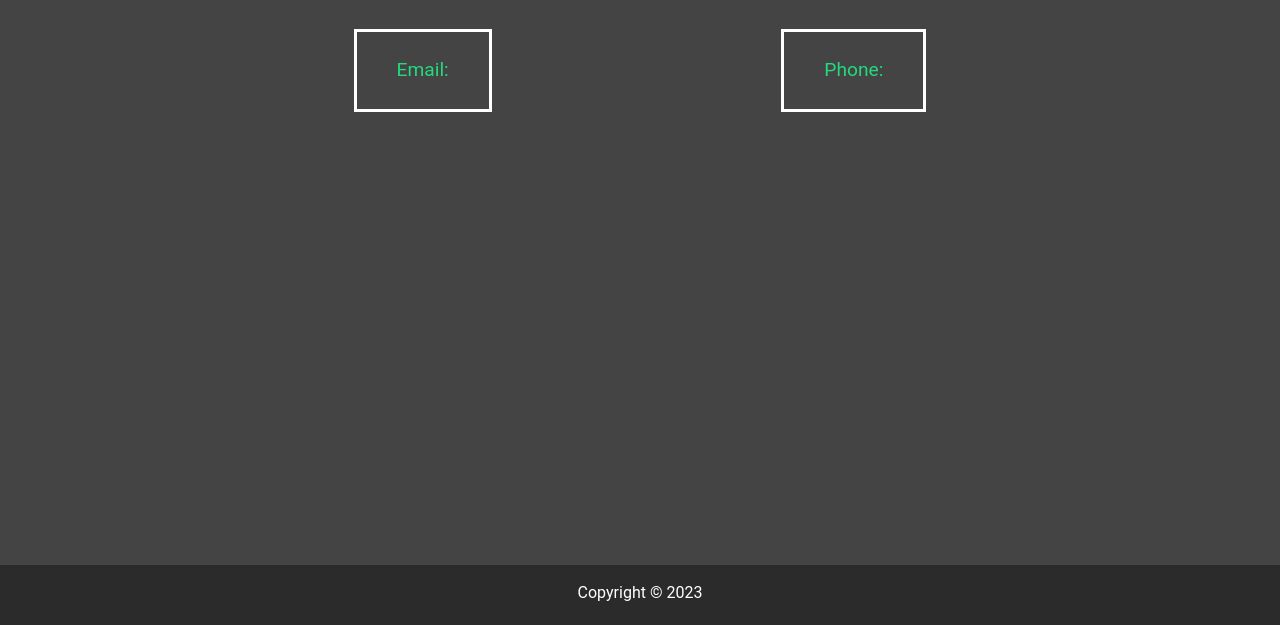
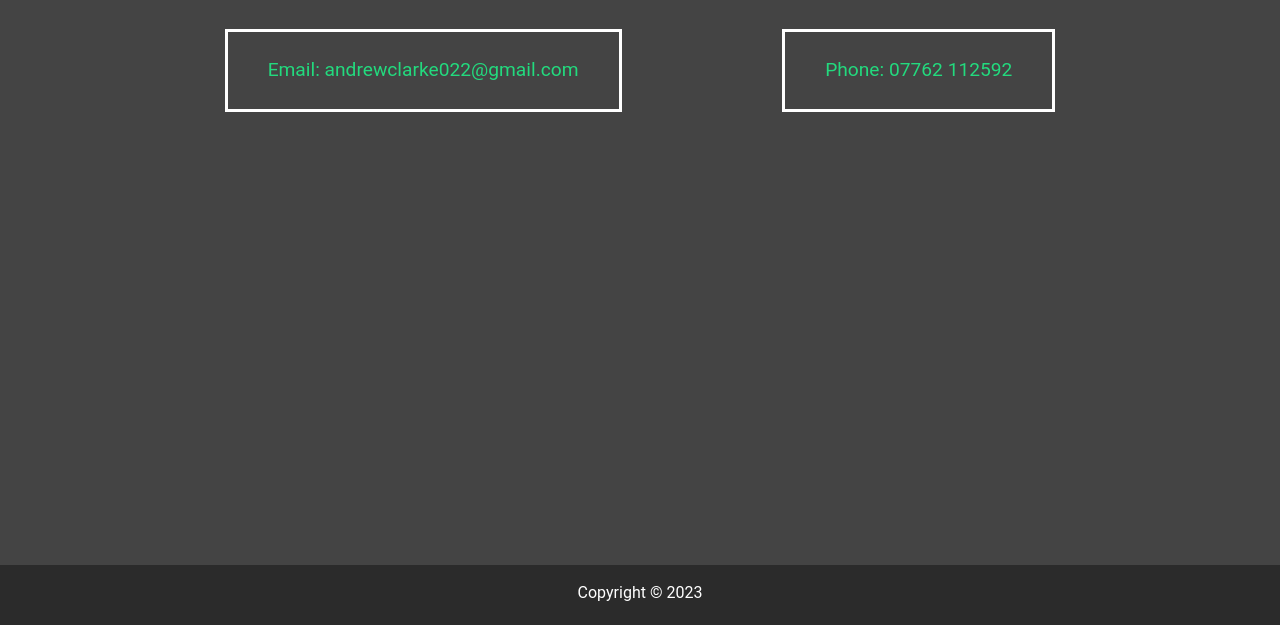
Before and after one commit to Barabbus/MyPortfolio, a website: page dist/contact.html in a window 1280 px wide. Shown: the part 175-800 px from the top of the page. Drawn offline with Linux system fonts and the light colour scheme.

Commit message:
Update contact.html

```diff
--- a/dist/contact.html
+++ b/dist/contact.html
@@ -54,10 +54,10 @@
         </h1>
         <div class="boxes">
             <div>
-                <span class="text-secondary">Email: </span>
+                <span class="text-secondary">Email: andrewclarke022@gmail.com</span>
             </div>
             <div>
-                <span class="text-secondary">Phone: </span>
+                <span class="text-secondary">Phone: 07762 112592</span>
             </div>
         </div>
 
```
